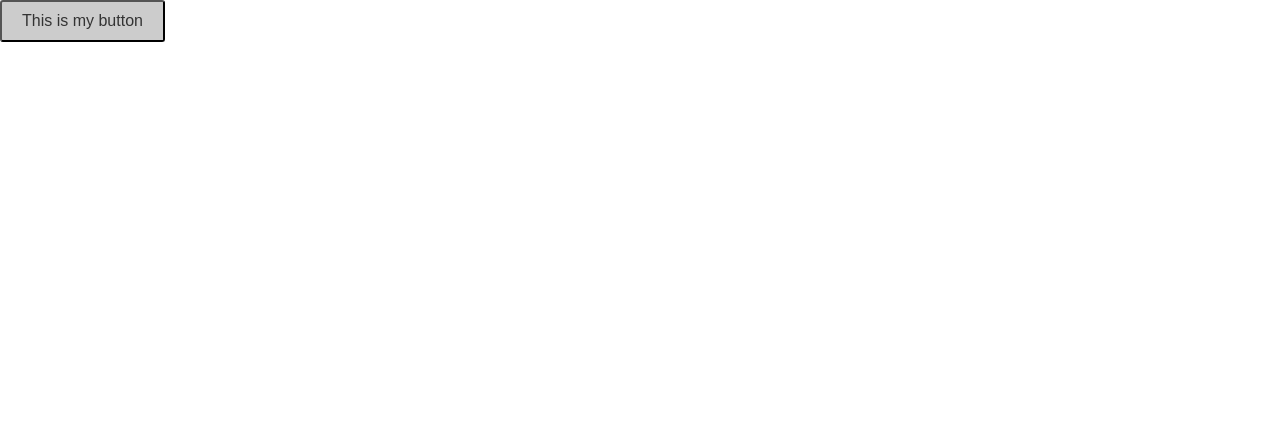
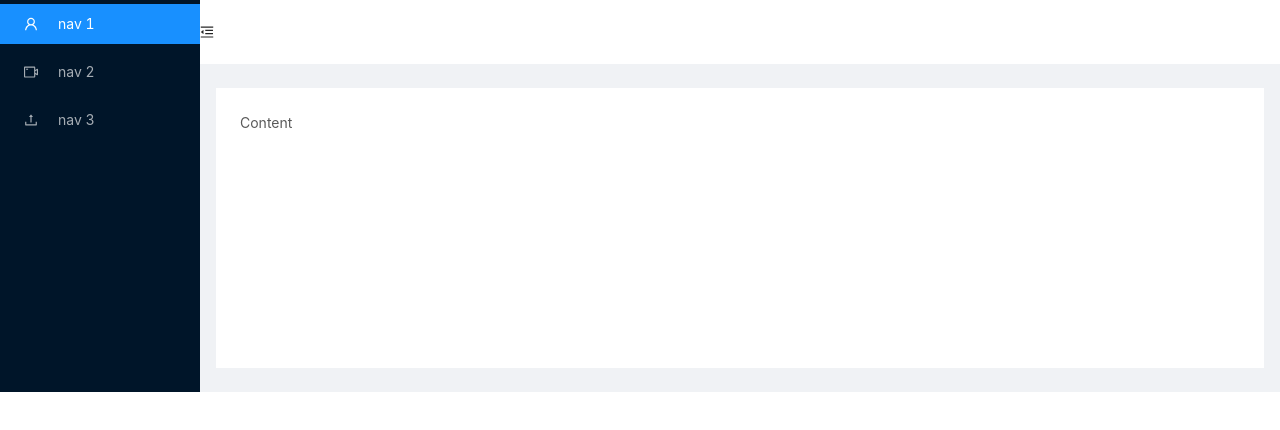
Before and after one commit to ArtyomkaQQ/Quretec-demo, a React (Create React App) app: page / in a window 1280 px wide. Shown: the top 430 px of the page. Built offline with nearby package versions, Linux system fonts and the light colour scheme.

Commit message:
Ant Design

```diff
--- /dev/null
+++ b/config-overrides.js
@@ -0,0 +1,13 @@
+const { override, fixBabelImports, addLessLoader } = require('customize-cra');
+
+module.exports = override(
+    fixBabelImports('import', {
+        libraryName: 'antd',
+        libraryDirectory: 'es',
+        style: true,
+    }),
+    addLessLoader({
+        javascriptEnabled: true,
+        modifyVars: { '@primary-color': '@blue-6' },
+    }),
+);
--- a/src/App.js
+++ b/src/App.js
@@ -1,12 +1,69 @@
-import React from 'react';
+import React, { Component } from 'react';
 import './App.scss';
 
-function App() {
-  return (
-    <div className="App">
-      <button className="btn">This is my button</button>
-    </div>
-  );
+import { Layout, Menu } from 'antd';
+import {
+  MenuUnfoldOutlined,
+  MenuFoldOutlined,
+  UserOutlined,
+  VideoCameraOutlined,
+  UploadOutlined,
+} from '@ant-design/icons';
+
+const { Header, Sider, Content } = Layout;
+
+class App extends Component {
+  state = {
+    collapsed: false,
+  };
+
+  toggle = () => {
+    this.setState({
+      collapsed: !this.state.collapsed,
+    });
+  };
+
+  render() {
+    return (
+      <Layout>
+        <Sider trigger={null} collapsible collapsed={this.state.collapsed}>
+          <div className="logo" />
+          <Menu theme="dark" mode="inline" defaultSelectedKeys={['1']}>
+            <Menu.Item key="1">
+              <UserOutlined />
+              <span>nav 1</span>
+            </Menu.Item>
+            <Menu.Item key="2">
+              <VideoCameraOutlined />
+              <span>nav 2</span>
+            </Menu.Item>
+            <Menu.Item key="3">
+              <UploadOutlined />
+              <span>nav 3</span>
+            </Menu.Item>
+          </Menu>
+        </Sider>
+        <Layout className="site-layout">
+          <Header className="site-layout-background" style={{ padding: 0 }}>
+            {React.createElement(this.state.collapsed ? MenuUnfoldOutlined : MenuFoldOutlined, {
+              className: 'trigger',
+              onClick: this.toggle,
+            })}
+          </Header>
+          <Content
+            className="site-layout-background"
+            style={{
+              margin: '24px 16px',
+              padding: 24,
+              minHeight: 280,
+            }}
+          >
+            Content
+          </Content>
+        </Layout>
+      </Layout>
+    );
+  }
 }
 
 export default App;
--- a/src/styles/_buttons.scss
+++ b/src/styles/_buttons.scss
@@ -1,8 +1,21 @@
-.btn {
-	padding:10px 20px;
-	display:inline-block;
-	border-radius:3px;
-	background:#ccc;
-	font-size:16px;
-	color:#333;
-}
+#components-layout-demo-custom-trigger .trigger {
+	font-size: 18px;
+	line-height: 64px;
+	padding: 0 24px;
+	cursor: pointer;
+	transition: color 0.3s;
+  }
+
+  #components-layout-demo-custom-trigger .trigger:hover {
+	color: #1890ff;
+  }
+
+  #components-layout-demo-custom-trigger .logo {
+	height: 32px;
+	background: rgba(255, 255, 255, 0.2);
+	margin: 16px;
+  }
+
+  .site-layout .site-layout-background {
+	background: #fff;
+  }
```
Also changed, not shown: package.json (+9 -3 lines), 1 other file (tests, documents, lock files or other folders).
